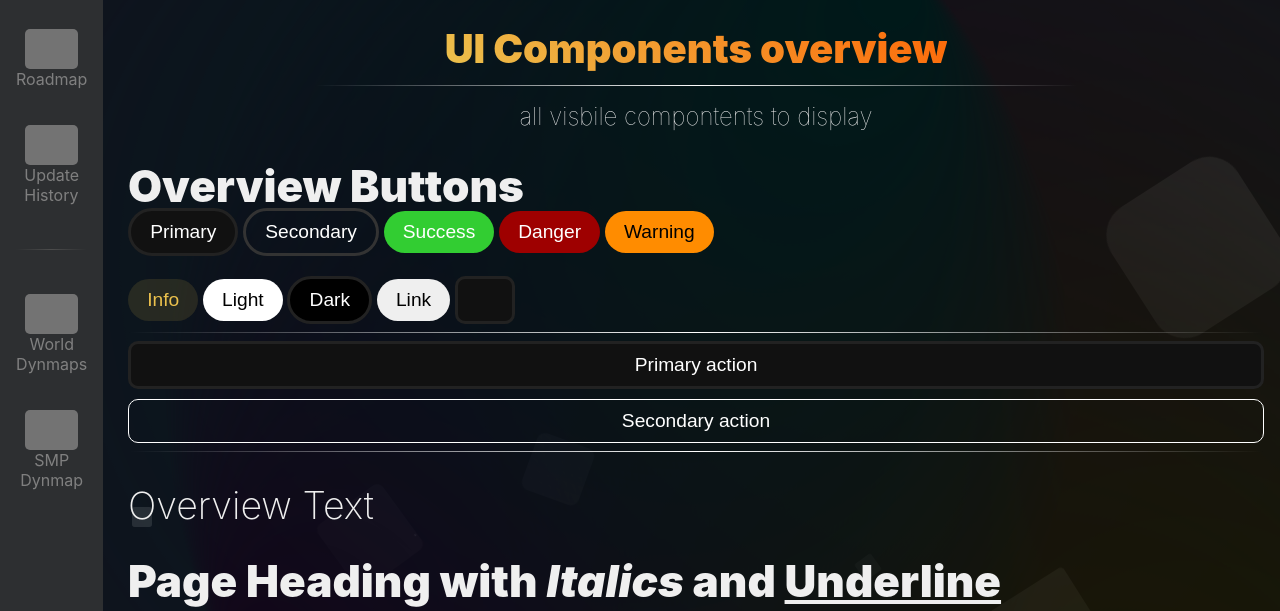
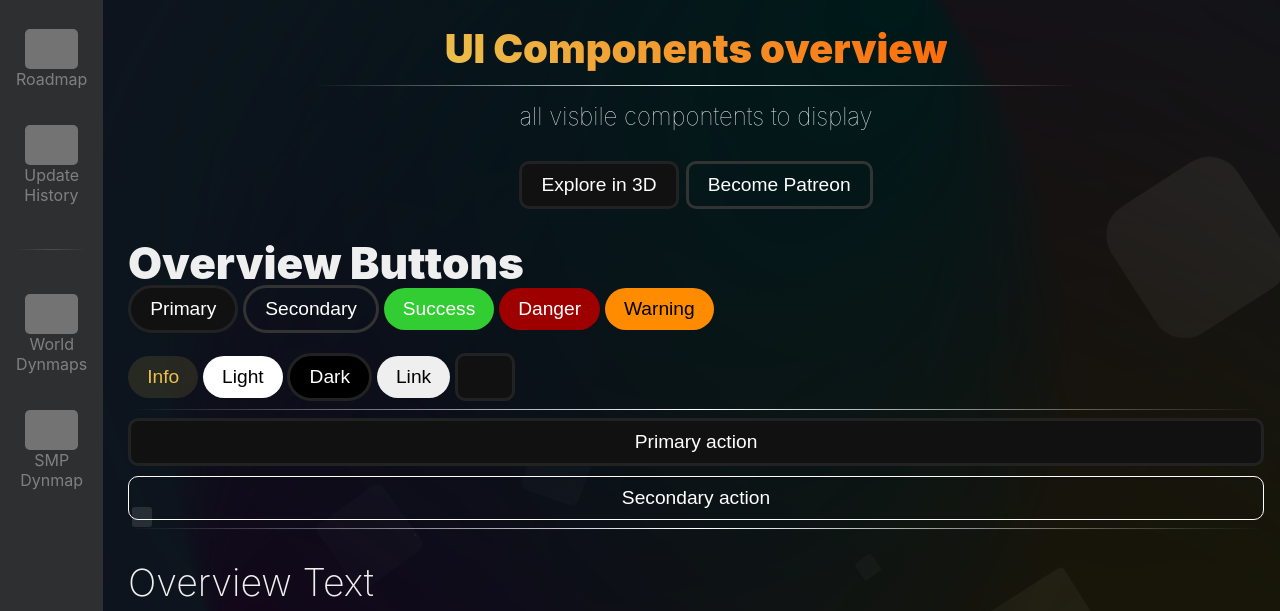
Before and after one commit to McMeddon/mcmeddoncom, an Astro site: page /testo in a window 1280 px wide. Shown: the part 189-800 px from the top of the page. Built offline with nearby package versions, Linux system fonts and the light colour scheme; Astro itself is replaced by a stand-in of ours; grey boxes are pictures that could not be loaded.

Commit message:
added slot + dynmap link change

```diff
--- a/src/components/Herotext.astro
+++ b/src/components/Herotext.astro
@@ -12,7 +12,7 @@ const { h1, p, p2, body} = Astro.props;
 <div class="herotitlewrapper">
     <h1><span class="text-gradient">{h1}</span></h1>
     <hr>
-    <p>{p}<br>{p2} {body}</p>
+    <p>{p}<br>{p2} <slot></slot></p>
 </div>
 
 
--- a/src/pages/testo.astro
+++ b/src/pages/testo.astro
@@ -8,7 +8,13 @@ import Herotext from '../components/Herotext.astro';
         <Herotext
         h1="UI Components overview"
         p="all visbile compontents to display"
-        />
+        body=""
+        >
+        <br>
+        <a href="/"><button class="btn btn-primary">Explore in 3D</button></a>
+        <a href="/world-dynmaps/"><button class="btn btn-secondary">Become Patreon</button></a>
+
+    </Herotext>
 
 
 <h1> Overview Buttons</h1>
```
Also changed, not shown: src/pages/world-dynmaps.astro (renamed from src/pages/worlds-dynmap.astro).
